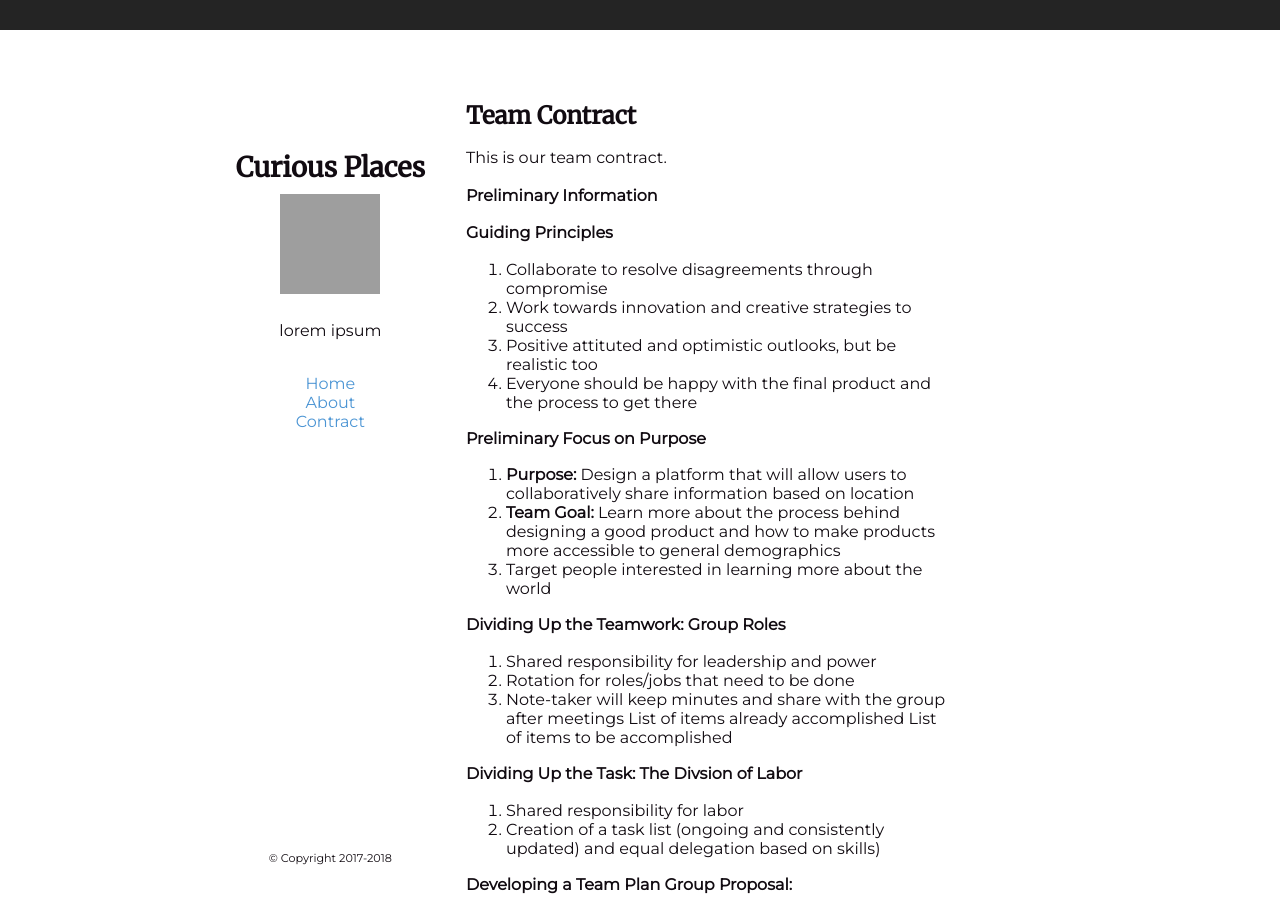
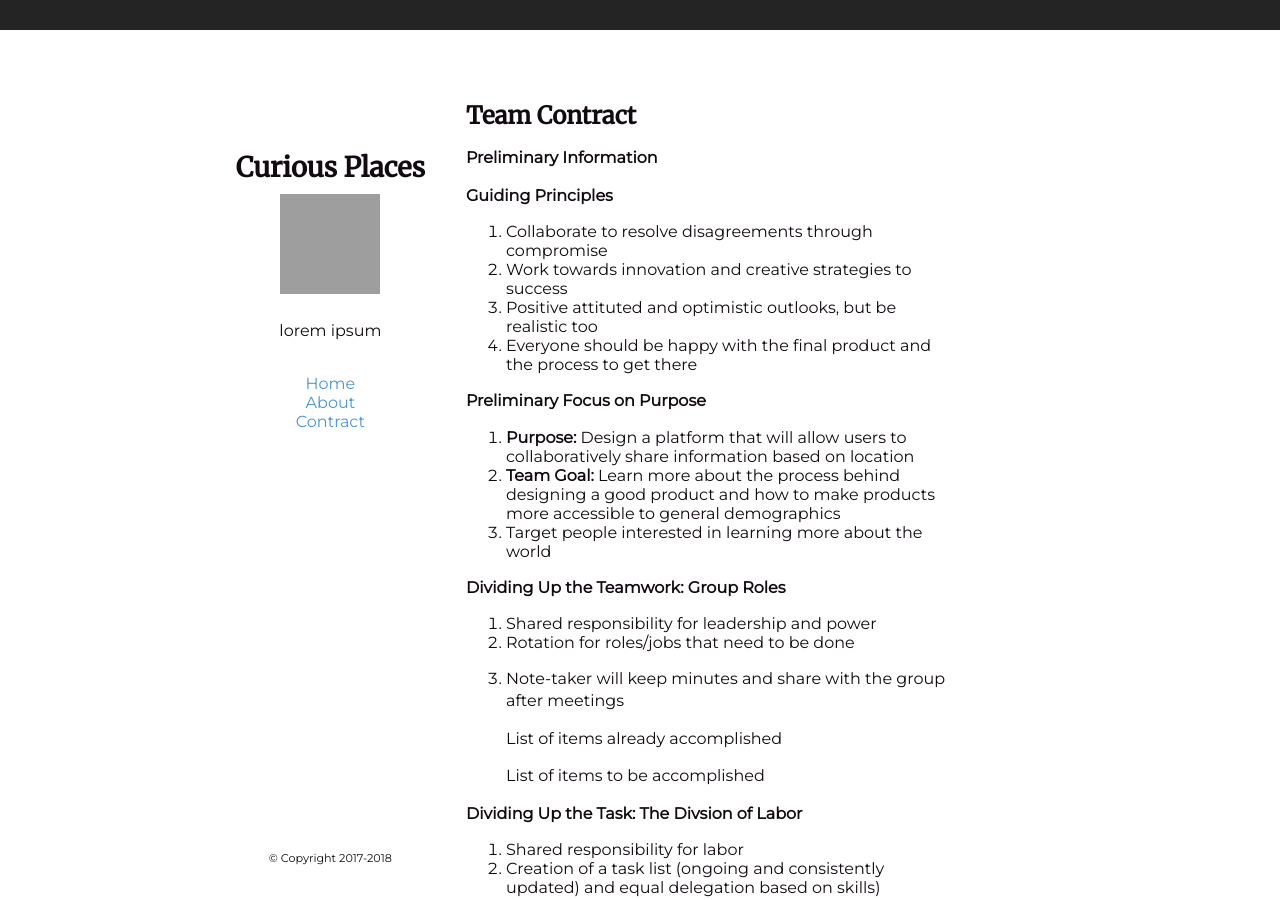
Before and after one commit to lester-lee/curious-places, a Jekyll site: the page built from contract.md, in a window 1280 px wide and 900 px high. Built offline with Jekyll 4.4.1, drawn with Linux system fonts in a browser that asks for light colours; grey boxes are pictures that could not be loaded.

Commit message:
Update contract.md

```diff
--- a/contract.md
+++ b/contract.md
@@ -3,7 +3,7 @@ layout: default
 title: Contract
 ---
 ## Team Contract
-This is our team contract.
+
 
 **Preliminary Information**
 
@@ -22,7 +22,9 @@ This is our team contract.
   1. Shared responsibility for leadership and power
   2. Rotation for roles/jobs that need to be done
   3. Note-taker will keep minutes and share with the group after meetings
+
        List of items already accomplished
+
        List of items to be accomplished
 
 
```
